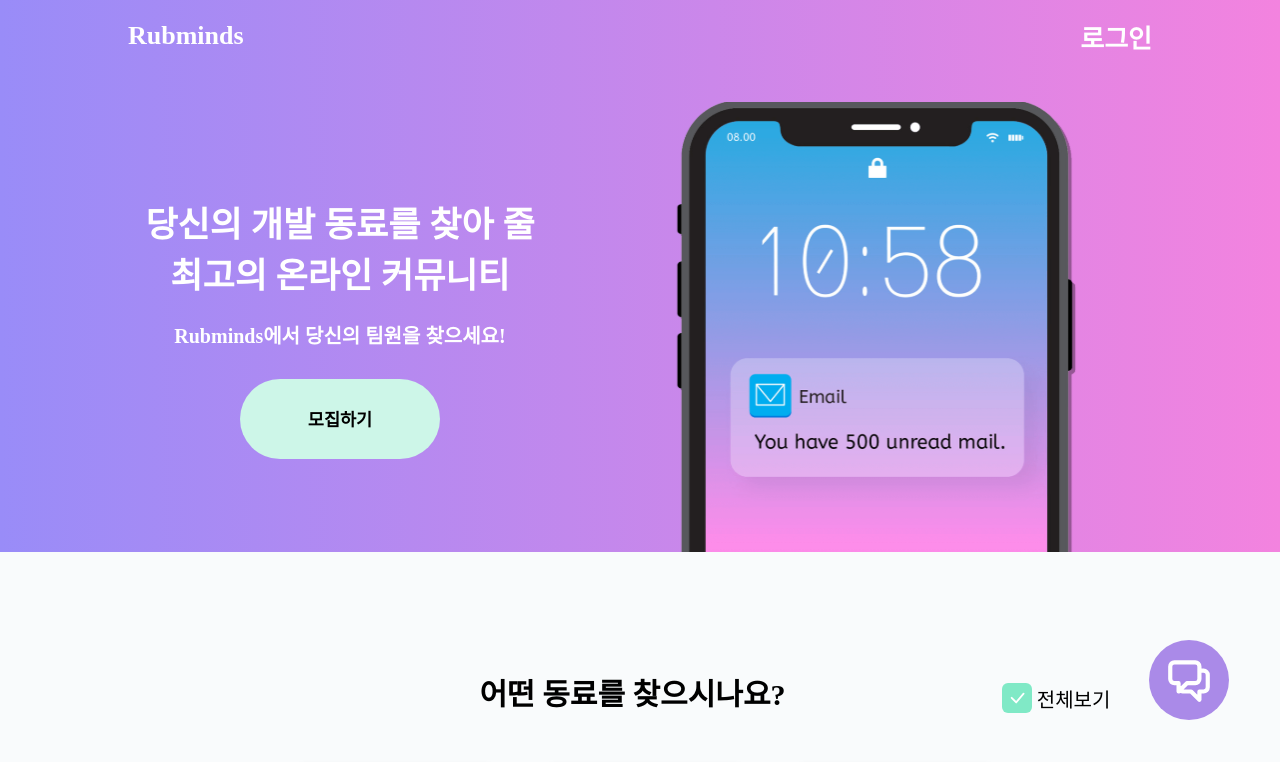
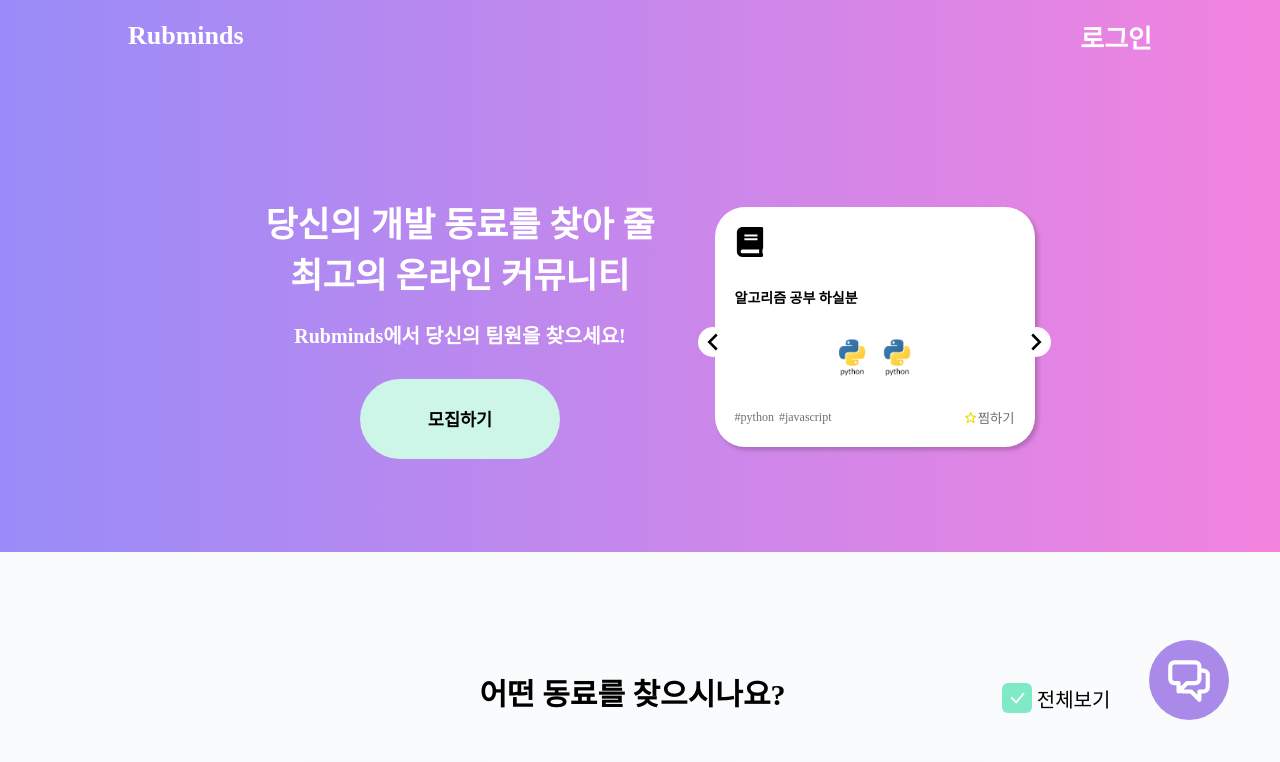
Before and after one commit to Rubminds/rubminds-frontend, a React (Create React App) app: page / in a window 1280 px wide. Shown: the top 762 px of the page. Built offline with nearby package versions, Linux system fonts and the light colour scheme.

Commit message:
feat: LP 게시글 carousel 완성(#8)

```diff
--- a/src/components/Landing/Banner/index.js
+++ b/src/components/Landing/Banner/index.js
@@ -1,8 +1,10 @@
 import React from 'react';
 import * as S from './style'
 
+import { BannerCarousel } from '../..';
 
 const Banner = () => {
+  const me = "someone"; //로그인 여부
   return (
     <S.LandingBanner>
       <S.BannerTextBox>
@@ -13,7 +15,9 @@ const Banner = () => {
         <S.BannerText fontSize="md">Rubminds에서 당신의 팀원을 찾으세요!</S.BannerText>
         <S.RecruitBtn>모집하기</S.RecruitBtn>
       </S.BannerTextBox>
-      <S.IphoneImg/>
+      {
+        me ? <BannerCarousel/>:<S.IphoneImg/>
+      }
     </S.LandingBanner>
   );
 };
--- /dev/null
+++ b/src/components/Landing/BannerCarousel/index.js
@@ -0,0 +1,115 @@
+import React, { useCallback, useEffect, useRef, useState } from 'react';
+import * as S from './style';
+
+import { PostCard } from '../..';
+const BannerCarousel = () => {
+  const Posts = [
+    {
+      id: 1,
+      category: 'study',
+      status: '모집중',
+      title: '알고리즘 공부 하실분',
+      skills: ['python', 'javascript'],
+    },
+    {
+      id: 2,
+      category: 'scout',
+      status: '진행완료',
+      title: '저좀 데려가실분',
+      skills: ['react', 'javascript', 'redux'],
+    },
+    {
+      id: 3,
+      category: 'project',
+      status: '진행중',
+      title: '웹 프로젝트 인원 구해요',
+      skills: ['react', 'javascript'],
+    },
+    {
+      id: 4,
+      category: 'project',
+      status: '모집중',
+      title:
+        '웹 프론트엔드 프로젝트 인원 구해요. 2줄이상 테스트 하는중입니다. 2줄이상 테스트 하는중입니다. 2줄이상 테스트 하는중입니다',
+      skills: ['react', 'javascript'],
+    },
+    {
+      id: 5,
+      category: 'study',
+      status: '진행완료',
+      title: '알고리즘 공부 하실분',
+      skills: ['python', 'javascript'],
+    },
+    {
+      id: 6,
+      category: 'scout',
+      status: '진행중',
+      title: '저좀 데려가실분',
+      skills: ['react', 'javascript', 'redux'],
+    },
+    {
+      id: 7,
+      category: 'project',
+      status: '모집중',
+      title: '웹 프로젝트 인원 구해요',
+      skills: ['react', 'javascript'],
+    },
+    {
+      id: 8,
+      category: 'project',
+      status: '진행완료',
+      title: '웹 프로젝트 인원 구해요',
+      skills: ['react', 'javascript'],
+    },
+    {
+      id: 9,
+      category: 'project',
+      status: '모집중',
+      title: '웹 프로젝트 인원 구해요',
+      skills: ['react', 'javascript'],
+    },
+    {
+      id: 10,
+      category: 'project',
+      status: '모집중',
+      title: '웹 프로젝트 인원3 구해요',
+      skills: ['react', 'javascript'],
+    },
+  ];
+  //추후 props로 이미지 url 담긴 배열 받아서 처리
+  const CarouselWrapper = useRef(null);
+  const [currentImg, setCurrentImg] = useState(0);
+  const totalImgs = Posts.length-1; //이미지 개수-1
+  useEffect(() => {
+    CarouselWrapper.current.style.transition = 'all 0.3s ease-in-out';
+    CarouselWrapper.current.style.transform = `translateX(-${currentImg}0%)`;
+  }, [currentImg]);
+  const nextClick = useCallback(() => {
+    if (currentImg >= totalImgs) {
+      setCurrentImg(0);
+    } else {
+      setCurrentImg(currentImg + 1);
+    }
+  }, [currentImg]);
+  // Prev 버튼 클릭 시
+  const prevClick = useCallback(() => {
+    if (currentImg === 0) {
+      setCurrentImg(totalImgs); // 마지막 사진으로
+    } else {
+      setCurrentImg(currentImg - 1);
+    }
+  }, [currentImg]);
+  return (
+    <S.CarouselContainer>
+      <S.CarouselPrev onClick={prevClick} />
+      <S.CarouselNext onClick={nextClick} />
+      <S.CarouselWrapper ref={CarouselWrapper}>
+        {Posts.map((v) => {
+          return <PostCard post={v} key={v.id} />;
+        })}
+      </S.CarouselWrapper>
+    </S.CarouselContainer>
+  );
+};
+
+export default BannerCarousel;
--- /dev/null
+++ b/src/components/Landing/BannerCarousel/style.js
@@ -0,0 +1,39 @@
+import styled from 'styled-components';
+import { GrFormPrevious, GrFormNext } from 'react-icons/gr';
+import mediaQuery from '../../../hooks/mediaQuery';
+export const CarouselContainer = styled.div`
+  width: 36rem;
+  height: 100%;
+  overflow: hidden;
+  position: relative;
+  display:flex;
+  align-items:center;
+  ${mediaQuery({width:"280px", "margin-top":"5rem"})}
+`;
+
+export const CarouselWrapper = styled.div`
+  display: flex;
+`;
+
+export const CarouselPrev = styled(GrFormPrevious)`
+  border: none;
+  position: absolute;
+  top: 50%;
+  left: 1%;
+  font-size: 3rem;
+  background-color: #fff;
+  z-index: 10;
+  cursor: pointer;
+  border-radius: 50%;
+`;
+export const CarouselNext = styled(GrFormNext)`
+  border: none;
+  position: absolute;
+  top: 50%;
+  right: 1%;
+  font-size: 3rem;
+  background-color: #fff;
+  z-index: 10;
+  cursor: pointer;
+  border-radius: 50%;
+`;
--- a/src/components/PostDetail/ProcessEndModal/style.js
+++ b/src/components/PostDetail/ProcessEndModal/style.js
@@ -7,7 +7,7 @@ export const ModalWrapper = styled.div`
   left: 50%;
   transform: translate(-50%, -50%);
   background-color: #fff;
-  width: 70rem;
+  width: 60rem;
   height: auto;
   padding: 4rem;
   box-shadow: 5px 5px 10px rgba(0, 0, 0, 0.2);
--- a/src/components/common/PostCard/style.js
+++ b/src/components/common/PostCard/style.js
@@ -8,13 +8,13 @@ export const CardWrapper = styled.li`
   width: 32rem;
   height: 24rem;
   border-radius: 30px;
-  padding: 2% 2%;
+  padding: 2rem 2rem;
   margin:2rem;
   box-shadow:3px 3px 4px rgba(0, 0, 0, 0.2);
   background-color:${(props) => props.status === '진행중' ? "#AA8AE8" : props.status === '진행완료' ? "#7944E3":'#fff'};
   opacity: ${(props) => props.status === '진행중' ? "0.6" : props.status === '진행완료' ? "0.7":'1'};
   position:relative;
-  ${mediaQuery({"max-width":"300px", width:"100%", "min-height":"220px",padding:"2rem 2rem"})};
+  ${mediaQuery({width:"280px", "min-height":"220px",padding:"2rem 2rem", "margin":"2rem 0"})};
   @media all and (max-width:768px){
   }
 `;
--- a/src/components/index.js
+++ b/src/components/index.js
@@ -8,6 +8,7 @@ export { default as TextArea } from './common/TextArea';
 export { default as Carousel } from './common/Carousel';
 
 export { default as Banner } from './Landing/Banner';
+export { default as BannerCarousel } from './Landing/BannerCarousel';
 
 export { default as DetailInfo } from './PostDetail/DetailInfo';
 export { default as UserListModal } from './PostDetail/UserListModal';
```
